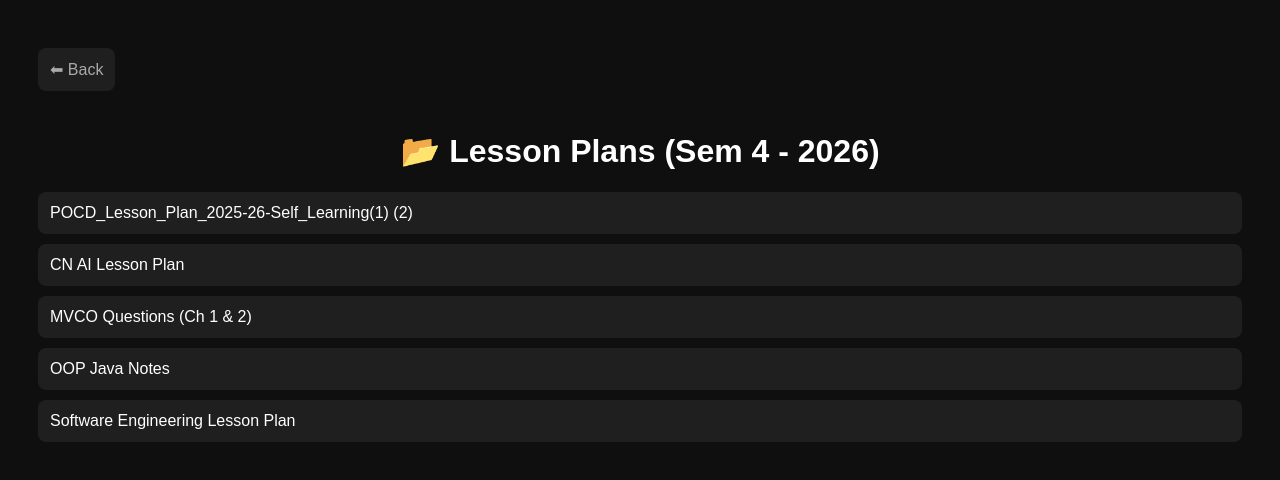
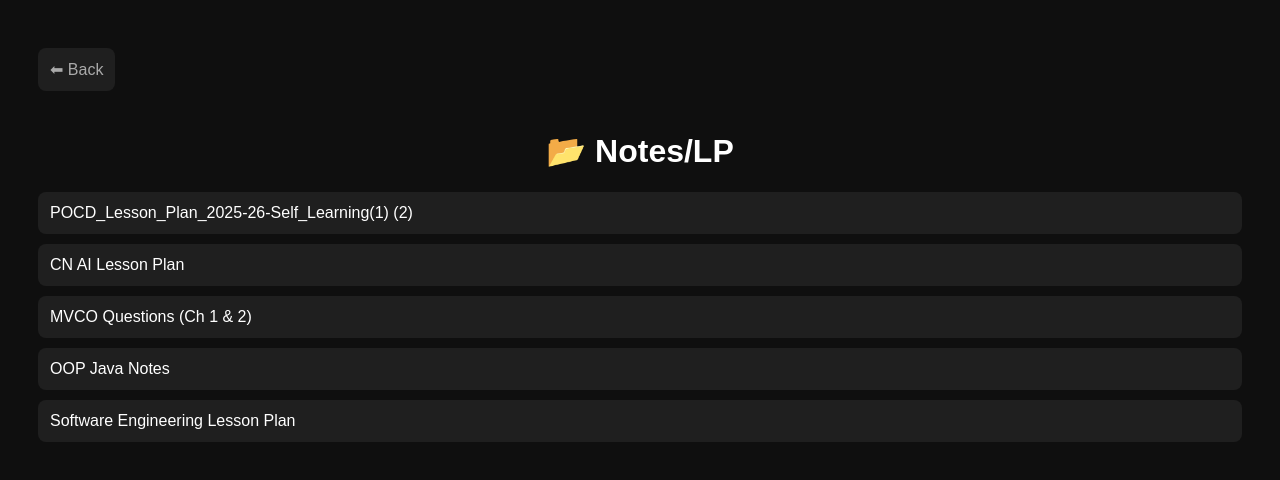
Before and after one commit to SHARANNNNN69/Sha, a plain HTML site: page sem4-2026/lesson-plan/index.html in a window 1280 px wide. Drawn offline with Linux system fonts and the light colour scheme.

Commit message:
Update title and heading in lesson plan HTML

```diff
--- a/sem4-2026/lesson-plan/index.html
+++ b/sem4-2026/lesson-plan/index.html
@@ -1,7 +1,7 @@
 <!DOCTYPE html>
 <html>
 <head>
-  <title>Lesson Plans - Sem 4</title>
+  <title>Notes/LP - Sem 4</title>
   <style>
     body {
       background: #0f0f0f;
@@ -36,7 +36,7 @@
 
 <a class="back" href="../../index.html">⬅ Back</a>
 
-<h1>📂 Lesson Plans (Sem 4 - 2026)</h1>
+<h1>📂 Notes/LP </h1>
 
 <a href="../POCD_Lesson_Plan_2025-26-Self_Learning(1) (2).pdf" target="_blank">POCD_Lesson_Plan_2025-26-Self_Learning(1) (2)</a>
 
```
